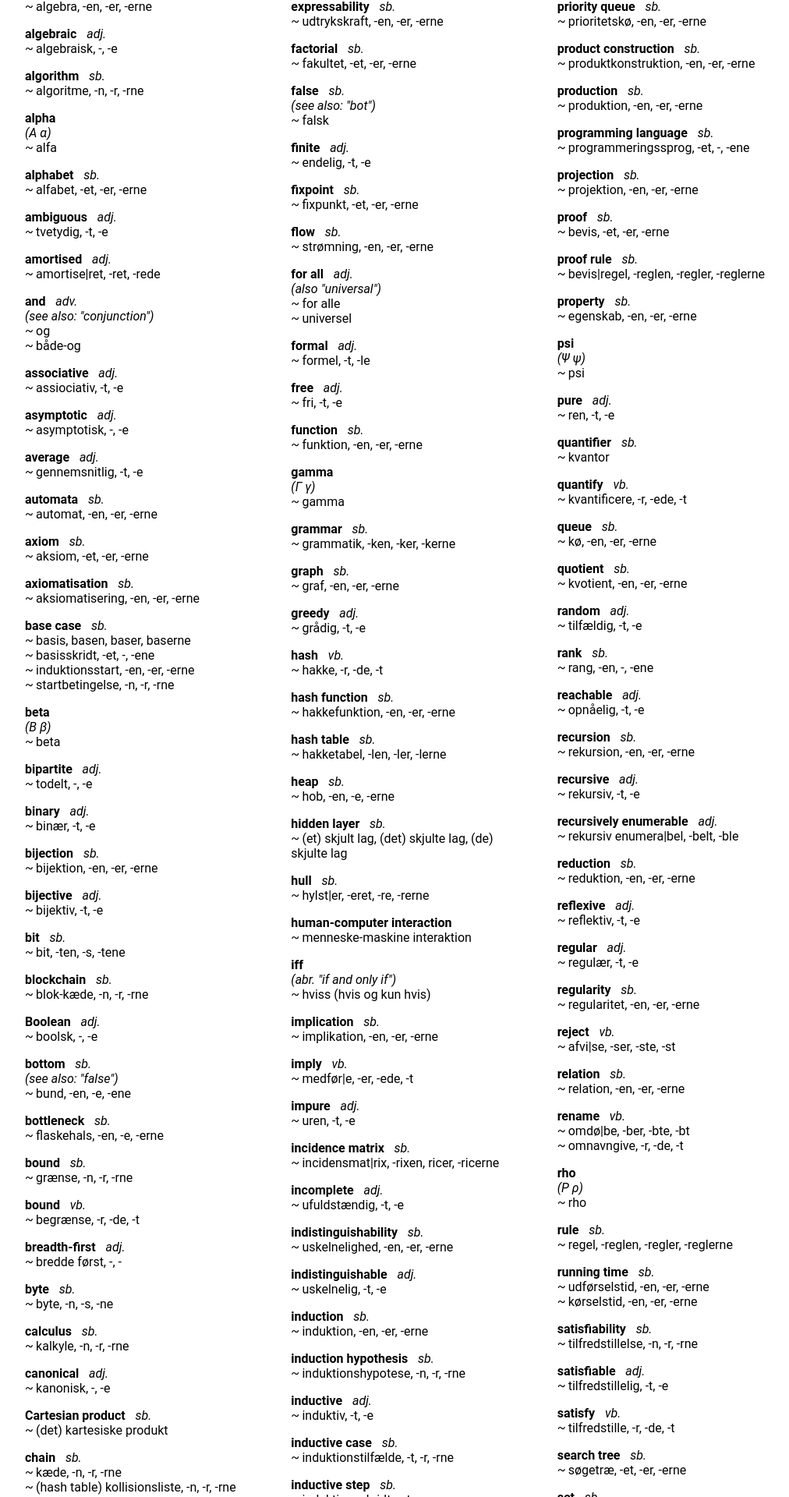
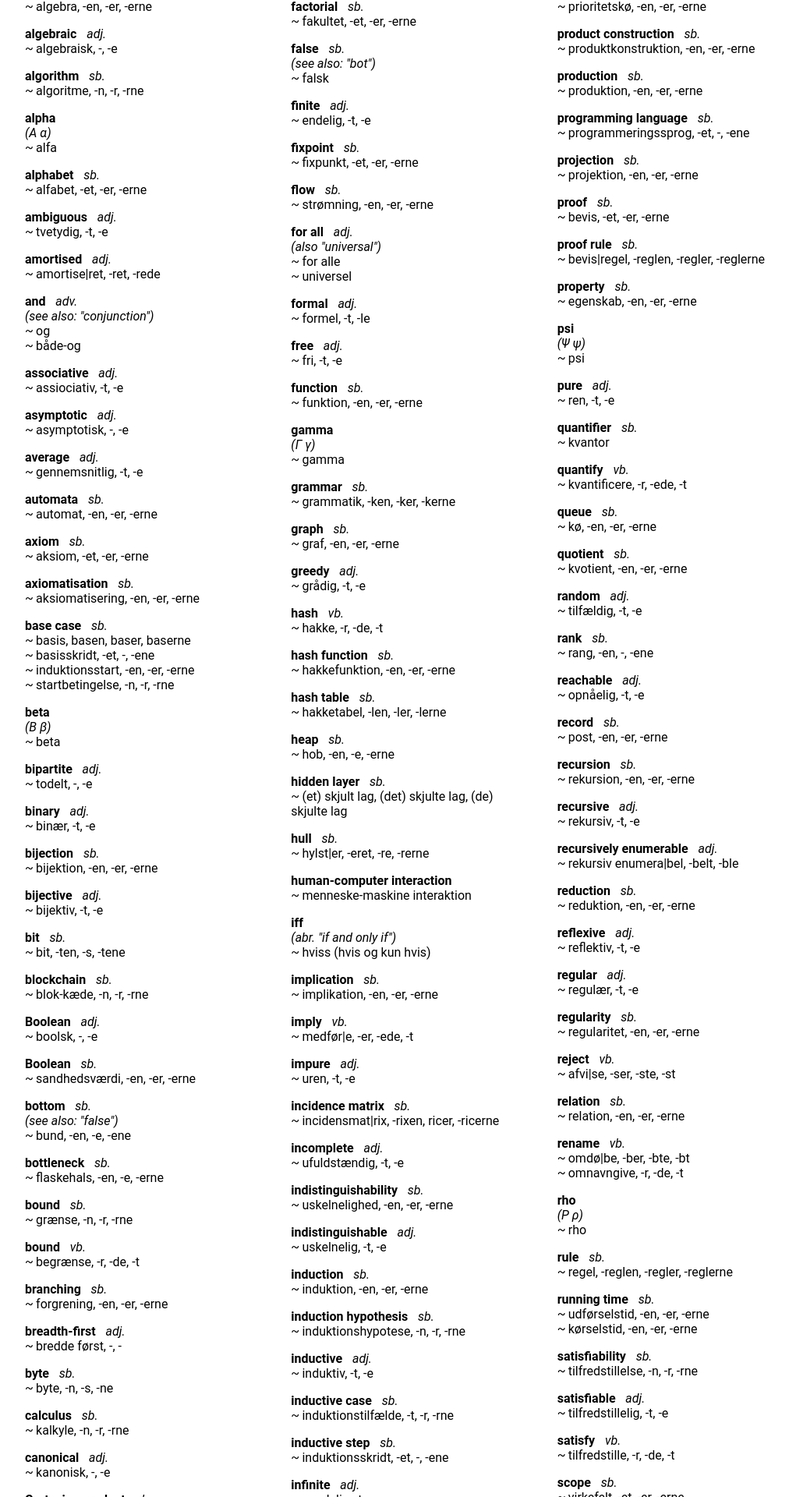
Before and after one commit to SSoelvsten/en-dk, a React (Create React App) app: page / in a window 1280 px wide. Shown: the part 386-2306 px from the top of the page at 78% size, without its empty margins (112-1124 px from the left). Built offline with nearby package versions, Linux system fonts and the light colour scheme.

Commit message:
Add some PL and SE words (#14)

```diff
--- a/src/dictionary.ts
+++ b/src/dictionary.ts
@@ -203,6 +203,12 @@ export const en_dk : Lexeme[] = [
     keywords: ["mathematics"]
   },
   {
+    word: "Boolean",
+    type: "sb.",
+    translations: ["sandhedsværdi, -en, -er, -erne"],
+    keywords: ["programming languages", "databases", "software engineering"]
+  },
+  {
     word: "bottom",
     type: "sb.",
     note: "see also: \"false\"",
@@ -228,6 +234,12 @@ export const en_dk : Lexeme[] = [
     keywords: ["algorithmics", "mathematics"]
   },
   {
+    word: "branching",
+    type: "sb.",
+    translations: ["forgrening, -en, -er, -erne"],
+    keywords: ["algorithmics", "programming languages", "software engineering"]
+  },
+  {
     word: "breadth-first",
     type: "adj.",
     translations: ["bredde først, -, -"],
@@ -969,6 +981,12 @@ export const en_dk : Lexeme[] = [
     keywords: ["complexity theory", "algorithmics", "cryptography"]
   },
   {
+    word: "integer",
+    type: "sb.",
+    translations: ["heltal, -let, -, -lene"],
+    keywords: ["databases", "mathematics", "programming languages", "software engineering"]
+  },
+  {
     word: "interface",
     type: "sb.",
     translations: ["grænseflade, -n, -r, -rne"],
@@ -1092,6 +1110,12 @@ export const en_dk : Lexeme[] = [
     keywords: ["complexity theory", "formal methods"]
   },
   {
+    word: "loop",
+    type: "sb.",
+    translations: ["løkke, -n, -r, -rne"],
+    keywords: ["algorithmics", "programming languages", "software engineering"]
+  },
+  {
     word: "lower",
     type: "adj.",
     translations: ["nedre, -, -"],
@@ -1170,6 +1194,12 @@ export const en_dk : Lexeme[] = [
     note: "μ-calculus",
     translations: ["my-kalkyle, -n, -r, -rne"],
     keywords: ["formal methods"]
+  },
+  {
+    word: "mutable",
+    type: "adj.",
+    translations: ["mutérbar, -t, -e"],
+    keywords: ["programming languages", "software engineering"]
   },
   {
     word: "narrow",
@@ -1357,6 +1387,12 @@ export const en_dk : Lexeme[] = [
     keywords: ["formal methods", "mathematics"]
   },
   {
+    word: "pointer",
+    type: "sb.",
+    translations: ["peger, -en, -e, -erne"],
+    keywords: ["programming languages", "software engineering"]
+  },
+  {
     word: "predicate",
     type: "sb.",
     translations: ["prædikat, -et, -er, -erne"],
@@ -1477,6 +1513,12 @@ export const en_dk : Lexeme[] = [
     keywords: ["complexity theory", "formal methods", "graph"]
   },
   {
+    word: "record",
+    type: "sb.",
+    translations: ["post,  -en, -er, -erne"],
+    keywords: ["databases", "programming languages", "software engineering"]
+  },
+  {
     word: "recursion",
     type: "sb.",
     translations: ["rekursion, -en, -er, -erne"],
@@ -1578,6 +1620,12 @@ export const en_dk : Lexeme[] = [
     keywords: ["formal methods"]
   },
   {
+    word: "scope",
+    type: "sb.",
+    translations: ["virkefelt, -et, -er, -erne"],
+    keywords: ["programming languages"]
+  },
+  {
     word: "search tree",
     type: "sb.",
     translations: ["søgetræ, -et, -er, -erne"],
@@ -1948,6 +1996,12 @@ export const en_dk : Lexeme[] = [
     type: "sb.",
     translations: ["validering, -en, -er, -erne"],
     keywords: []
+  },
+  {
+    word: "verification",
+    type: "sb.",
+    translations: ["verifikation, -en, -er, -erne"],
+    keywords: ["formal methods"]
   },
   {
     word: "vertex, vertice",
```
